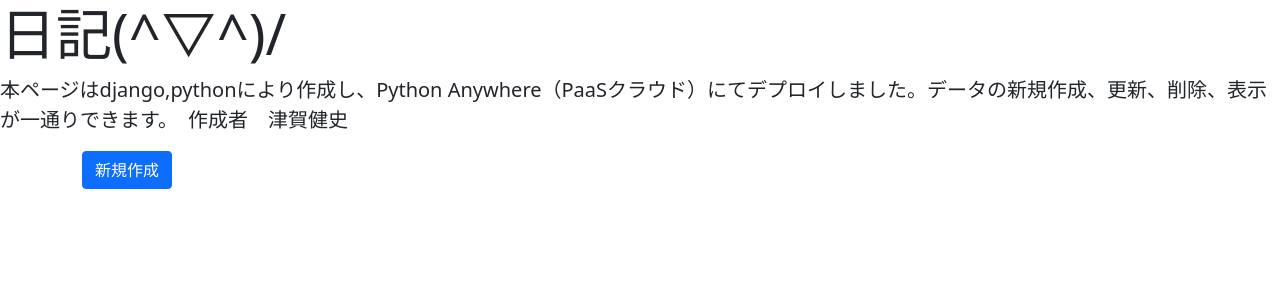
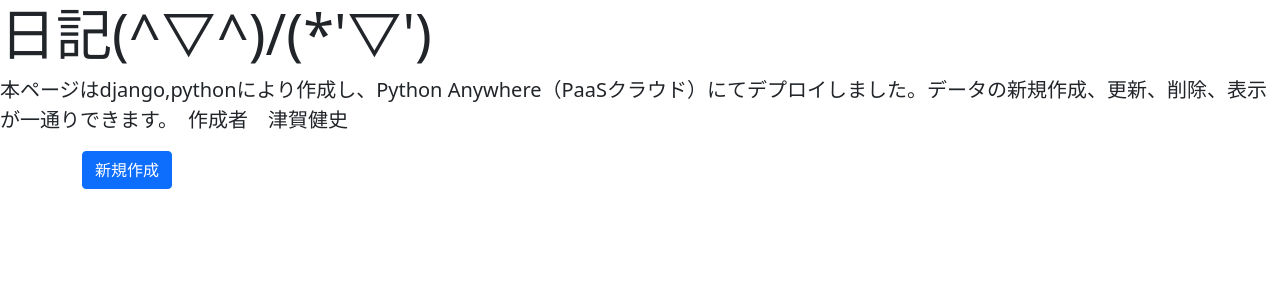
Before and after one commit to tsugat/blogproject, a Django app: template templates/list.html in a window 1280 px wide. Shown: the top 300 px of the page. Run offline with Django 3.2, Linux system fonts and the light colour scheme; the template is opened without the code that fills it, so the values that code supplies are empty.

Commit message:
コメント

```diff
--- a/templates/list.html
+++ b/templates/list.html
@@ -14,7 +14,7 @@
     {% extends 'base.html' %}
     {% block header %}
     <div class="jumbotron">
-        <h1 class="display-4">日記(^▽^)/</h1>
+        <h1 class="display-4">日記(^▽^)/(*'▽')</h1>
         <p class="lead">本ページはdjango,pythonにより作成し、Python Anywhere（PaaSクラウド）にてデプロイしました。データの新規作成、更新、削除、表示が一通りできます。　作成者　津賀健史 </p>
     </div>
     {% endblock header %}
```
Also changed, not shown: db.sqlite3.
